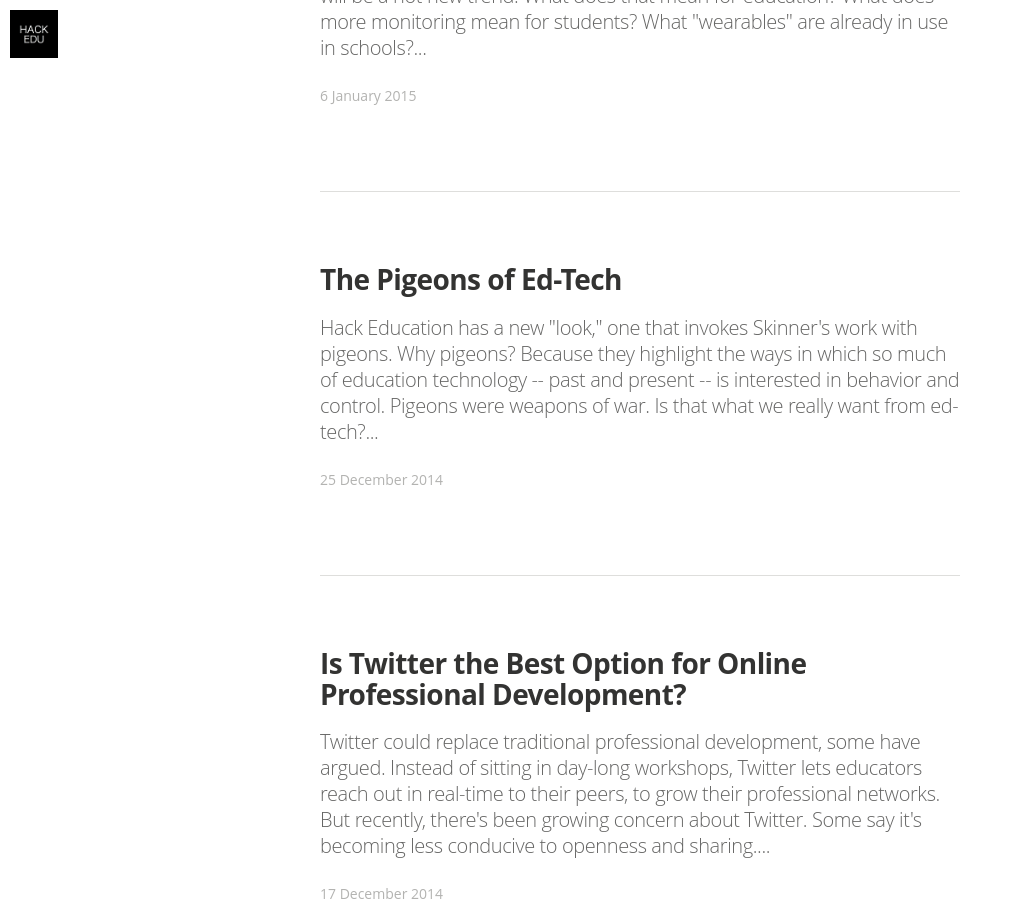
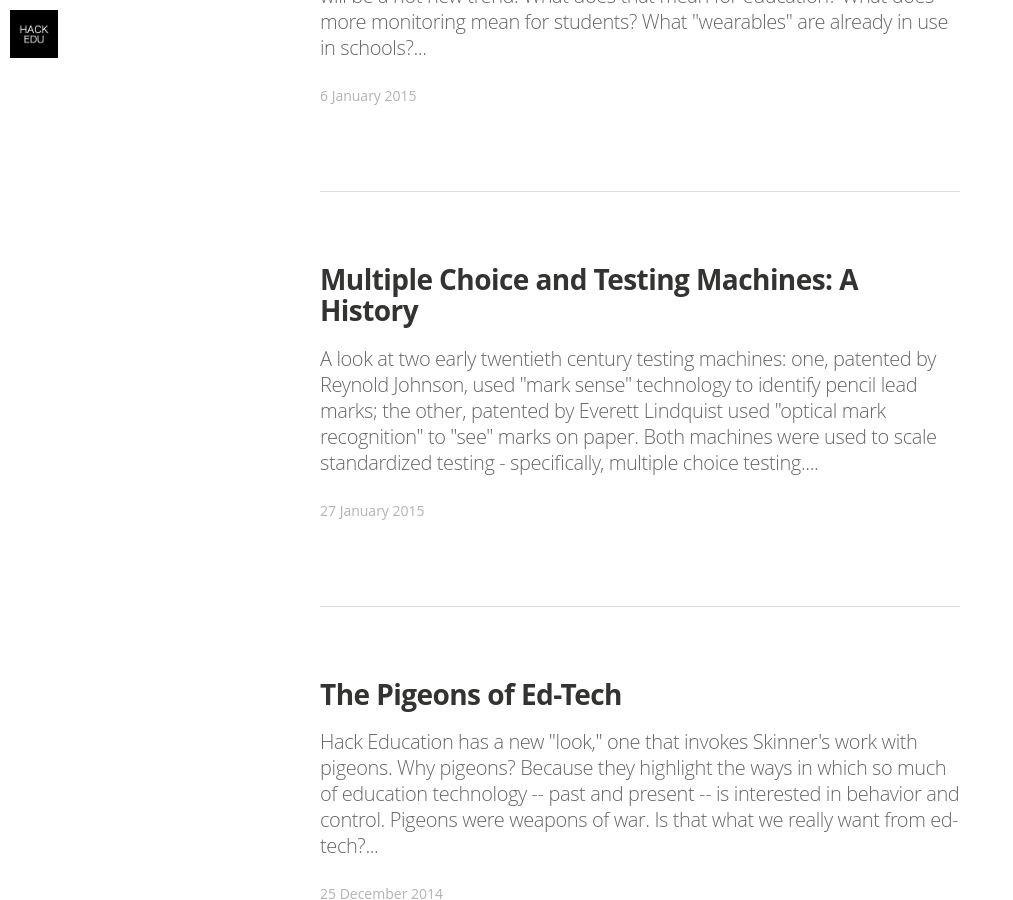
Before and after one commit to HackEducation/Writing, a Jekyll site: the page built from index.html, in a window 1280 px wide and 900 px high, scrolled down 5260 px. Shown: the whole window, without its empty margins (0-1013 px from the left). Built offline with Jekyll 4.4.1, drawn with Linux system fonts in a browser that asks for light colours; nearby versions of some CDN libraries; some web fonts are replaced; Markdown is read by kramdown in place of the engine named in the settings; the list of posts is cut into pages by our own code; some of the changed text lies outside the part shown.

Commit message:
new post

```diff
--- a/index.html
+++ b/index.html
@@ -289,6 +289,26 @@ layout: default
             </section>
             <div class="post-meta">
               <time datetime="6 January 2015">6 January 2015</time>
+  <!--            <span class="post-tags-set">on <span class="post-tag-">, <a href="/tag/"></a></span></span>-->
+          <div>
+        </article>
+
+    </div>
+
+    <h5 class="index-headline featured"><span></span></h5>
+
+    <div class="container featured">
+
+        <article class="post" itemscope itemtype="http://schema.org/BlogPosting" role="article">
+          <div class="article-item">
+            <header class="post-header">
+              <h2 class="post-title" itemprop="name"><a href="http://hackeducation.com/2015/01/27/multiple-choice-testing-machines" itemprop="url">Multiple Choice and Testing Machines: A History</a></h2>
+            </header>
+            <section class="post-excerpt" itemprop="description">
+              <p>A look at two early twentieth century testing machines: one, patented by Reynold Johnson, used "mark sense" technology to identify pencil lead marks; the other, patented by Everett Lindquist used "optical mark recognition" to "see" marks on paper. Both machines were used to scale standardized testing - specifically, multiple choice testing....</p>
+            </section>
+            <div class="post-meta">
+              <time datetime="27 January 2015">27 January 2015</time>
   <!--            <span class="post-tags-set">on <span class="post-tag-">, <a href="/tag/"></a></span></span>-->
           <div>
         </article>
@@ -832,32 +852,6 @@ layout: default
           <div class="article-item">
 
             <header class="post-header">
-              <h2 class="post-title" itemprop="name"><a href="http://hackeducation.com/2012/04/30/the-quantified-self-and-learning-analytics/" itemprop="url">The Quantified Self and Learning Analytics</a></h2>
-            </header>
-
-            <section class="post-excerpt" itemprop="description">
-              <p>Thoughts on the quantified self and learning analytics (after being in attendance at LAK12). What do we quantify in education? What can data we put into the hands of learners themselves? What data matters? What data actually reflects learning? What reflects learners' interests and values, not merely institutions' or teachers?...</p>
-            </section>
-
-            <div class="post-meta">
-              <time datetime="30 April 2012">30 April 2012</time>
-  <!--            <span class="post-tags-set">on <span class="post-tag-">, <a href="/tag/"></a></span></span>-->
-            </div>
-
-          <div>
-        </article>
-
-    </div>
-
-
-    <h5 class="index-headline featured"><span></span></h5>
-
-    <div class="container featured">
-
-        <article class="post" itemscope itemtype="http://schema.org/BlogPosting" role="article">
-          <div class="article-item">
-
-            <header class="post-header">
               <h2 class="post-title" itemprop="name"><a href="http://www.hackeducation.com/2012/04/15/robot-essay-graders/" itemprop="url">Tossing Sabots into the Automated Essay Grading Machine</a></h2>
             </header>
 
```
